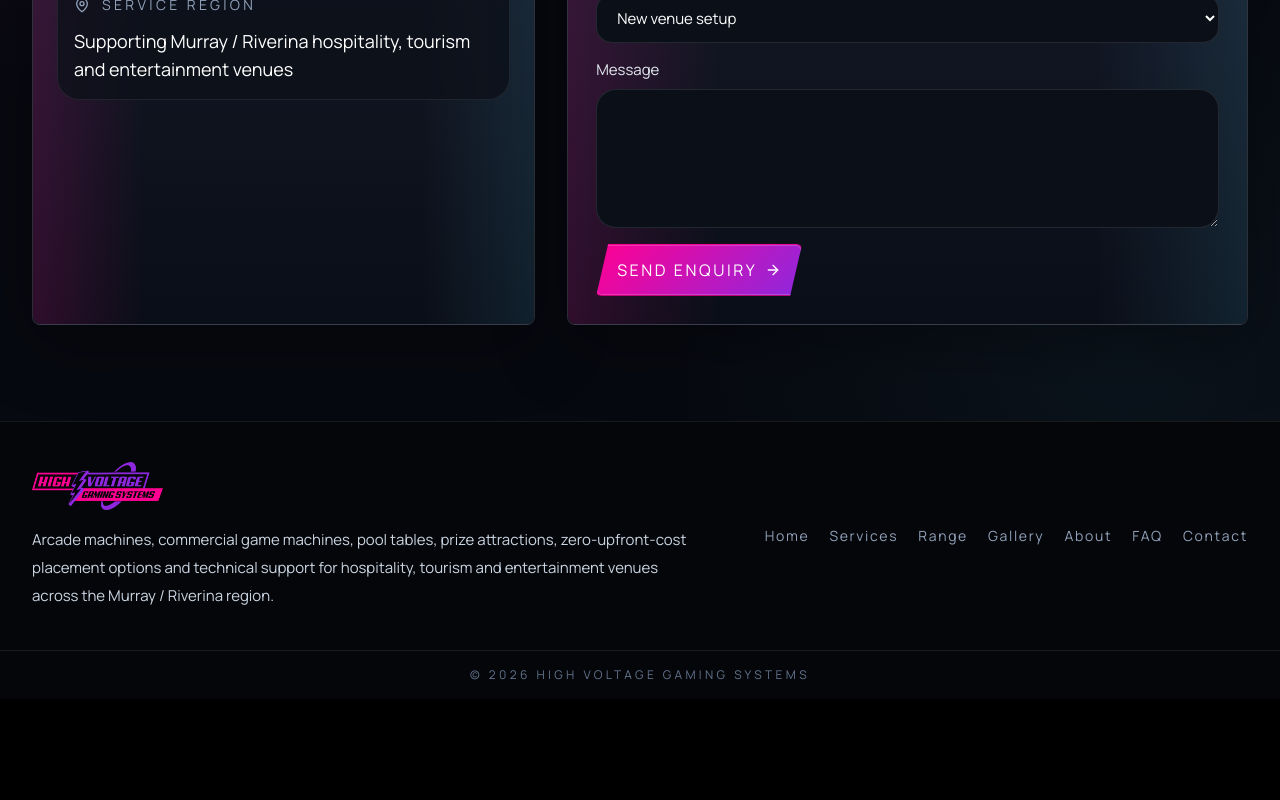
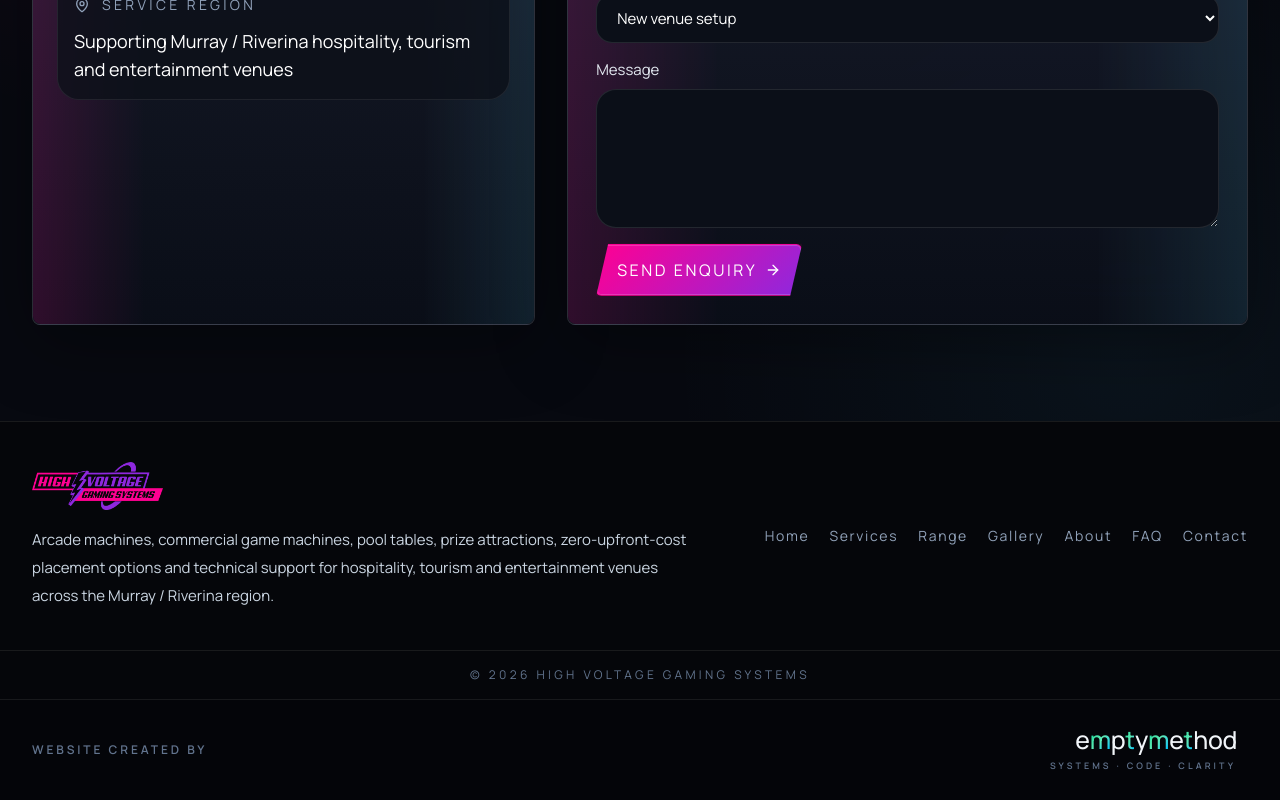
Before and after one commit to mitty009/hvgamingsystems-neon-arcade, a React (Vite) app: page / in a window 1280 px wide. Shown: the part 7308-8108 px from the top of the page. Before the commit the page ends 8007 px from the top, so only its background shows below. Built offline with nearby package versions, Linux system fonts and the light colour scheme.

Commit message:
Mount Empty Method footer credit

```diff
--- a/src/main.tsx
+++ b/src/main.tsx
@@ -1,10 +1,12 @@
 import React from 'react';
 import ReactDOM from 'react-dom/client';
 import App from './App';
+import { EmptyMethodFooterCredit } from './components/EmptyMethodFooterCredit';
 import './styles.css';
 
 ReactDOM.createRoot(document.getElementById('root')!).render(
   <React.StrictMode>
     <App />
+    <EmptyMethodFooterCredit />
   </React.StrictMode>,
 );
```
